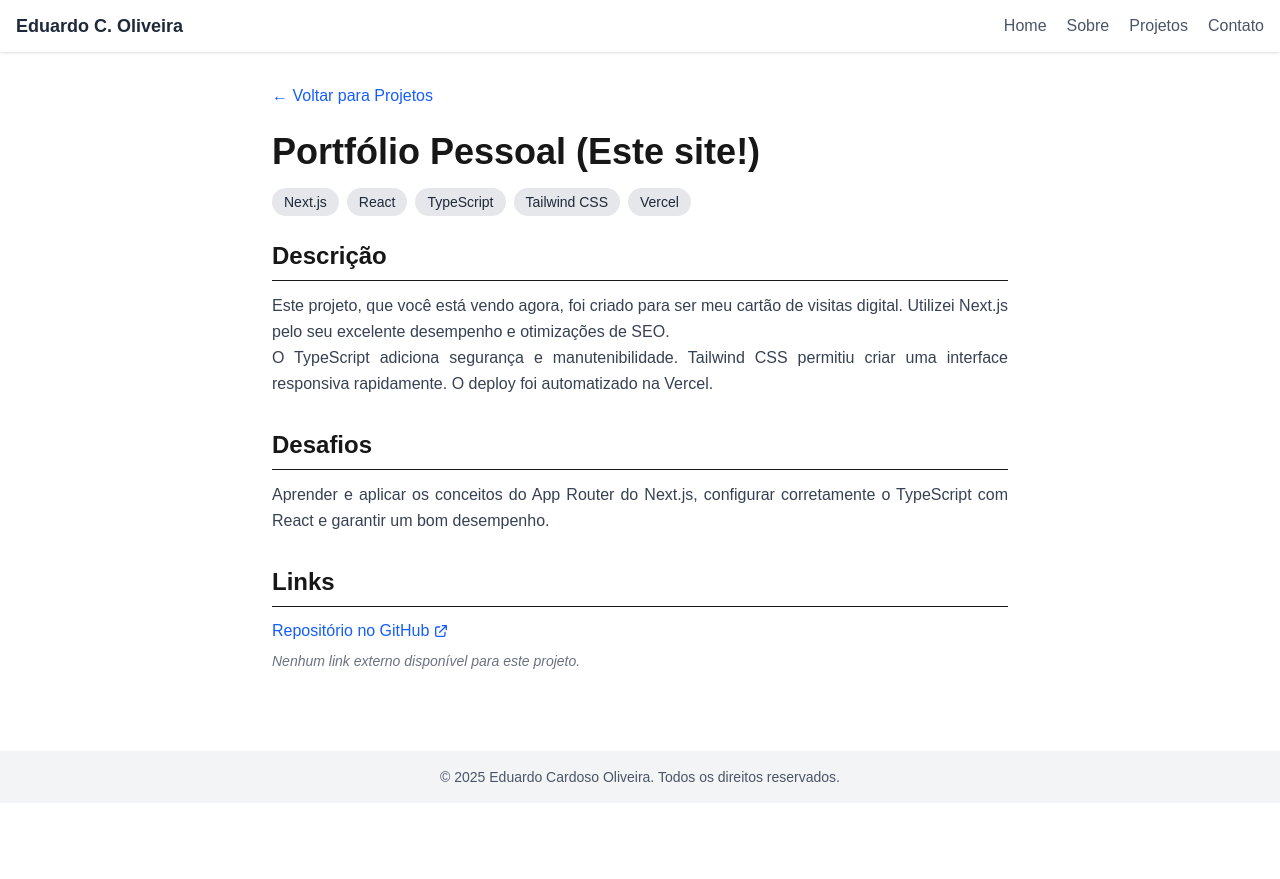
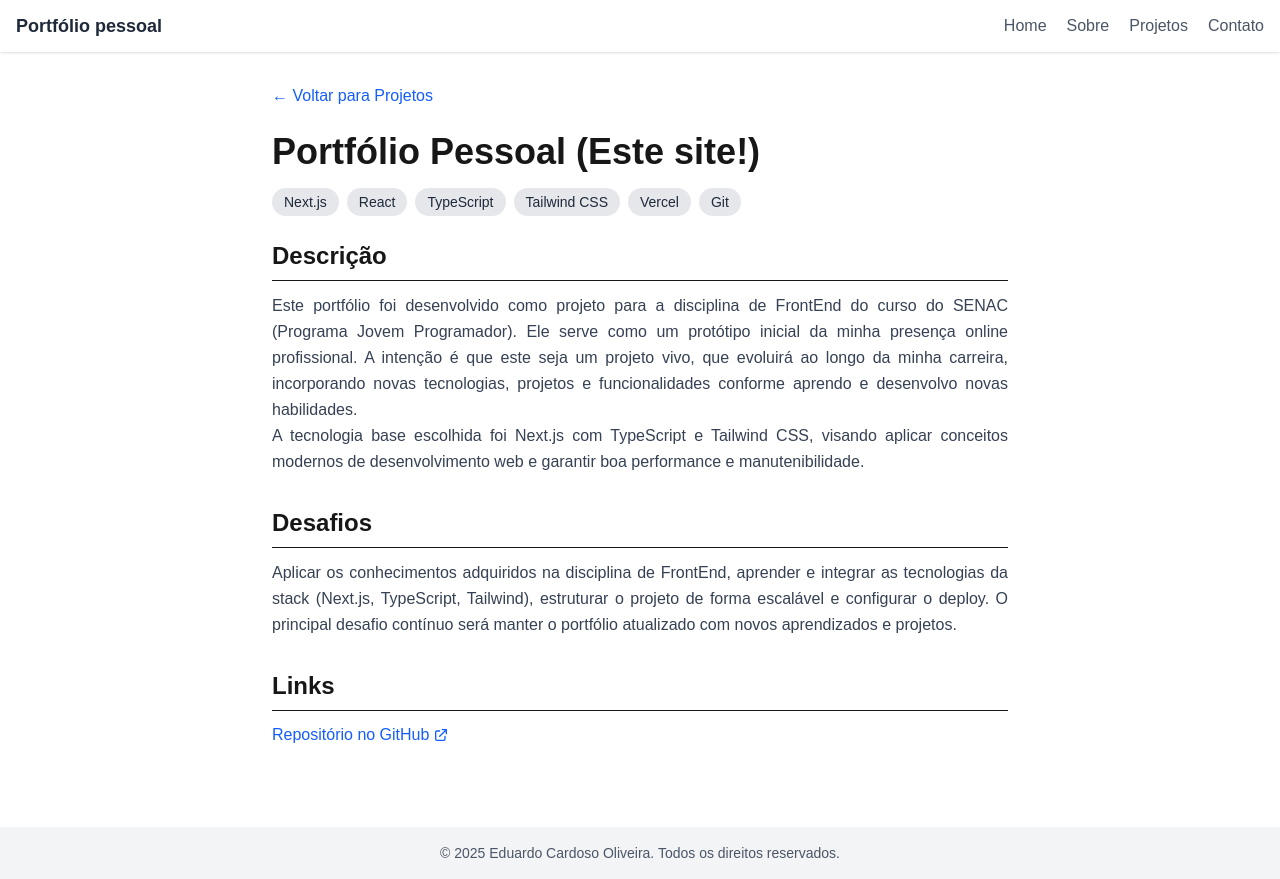
Before and after one commit to EduCardoso22/meu-portfolio, a Next.js app: page /projetos/portfolio-nextjs in a window 1280 px wide. Before the commit the page ends 803 px from the top, so only its background shows below. Built offline with nearby package versions, Linux system fonts and the light colour scheme.

Commit message:
Atualização

```diff
--- a/src/app/projetos/[slug]/page.tsx
+++ b/src/app/projetos/[slug]/page.tsx
@@ -1,48 +1,56 @@
 // src/app/projetos/[slug]/page.tsx
 import Link from 'next/link';
+import React from 'react';
 
 const projetos = [
    {
     id: 'robocode-shigeo-kageyama',
     titulo: 'Robocode - Shigeo Kageyama',
-    descricaoCurta: 'Projeto de um robô para a plataforma Robocode, desenvolvido em Java como atividade da disciplina de Algoritmos e Programação.',
-    descricaoCompleta: `Este projeto foi desenvolvido durante a disciplina de Algoritmos e Programação no curso de ADS do IFSC. O objetivo era criar um robô autônomo para competir na plataforma Robocode.
-Implementei estratégias de movimentação, mira e disparo utilizando a API do Robocode em Java. O robô "Shigeo Kageyama" foca em movimentação evasiva e mira preditiva simples. Foi uma ótima oportunidade para aplicar conceitos de lógica de programação e introdução à inteligência artificial em um ambiente prático e competitivo.`,
-    tecnologias: ['Java', 'Robocode'],
-    desafios: 'Entender a física e as APIs do Robocode, desenvolver uma lógica de combate eficaz e depurar o comportamento do robô em tempo real foram os principais desafios.',
+    descricaoCurta: 'Projeto de um robô para a plataforma Robocode, desenvolvido em Java como atividade da disciplina de Introdução a Computação.', // Mantido
+    // --- DESCRIÇÃO ATUALIZADA ---
+    descricaoCompleta: `Esta foi uma atividade prática realizada na disciplina de Introdução à Computação (IFSC). O objetivo principal foi aplicar os conceitos iniciais de programação em Java, além de exercitar o uso de Git/GitHub para versionamento de código e a familiarização com comandos básicos do sistema operacional Linux. O projeto consistiu em desenvolver a lógica de um robô de combate para a plataforma Robocode.`,
+    tecnologias: ['Java', 'Robocode', 'Git', 'Linux'], // Adicionado Git e Linux
+    // --- DESAFIOS ATUALIZADOS ---
+    desafios: 'O principal desafio foi aprender a utilizar a API específica do Robocode para controlar o robô, juntamente com a prática inicial de versionamento usando Git e comandos no terminal Linux.',
     linkRepositorio: 'https://github.com/EduCardoso22/Shigeo-Kageyama-ROBOCODE.git',
     linkDemo: '#',
   },
   {
     id: 'ifsc-java-poo-exercicios',
     titulo: 'Exercícios de Java POO (IFSC)',
-    descricaoCurta: 'Repositório com listas de exercícios resolvidos da disciplina de Programação Orientada a Objetos em Java (ADS - IFSC).',
-    descricaoCompleta: `Este repositório contém as soluções para as listas de exercícios propostas na disciplina de Programação Orientada a Objetos (POO) do curso de Análise e Desenvolvimento de Sistemas no IFSC.
-Os exercícios abrangem conceitos fundamentais de POO em Java, como classes, objetos, encapsulamento, herança, polimorfismo, interfaces e tratamento de exceções. Serviu como base prática para solidificar o aprendizado teórico da disciplina.`,
-    tecnologias: ['Java', 'POO', 'IDE (Eclipse/IntelliJ)'],
-    desafios: 'Compreender e aplicar corretamente os conceitos de POO para resolver os problemas propostos, especialmente herança e polimorfismo. Manter o código organizado e bem documentado.',
+    descricaoCurta: 'Repositório com listas de exercícios resolvidos da disciplina de Programação Orientada a Objetos em Java (ADS - IFSC).', // Mantido
+    // --- DESCRIÇÃO ATUALIZADA ---
+    descricaoCompleta: `Este repositório está diretamente relacionado à disciplina de Programação Orientada a Objetos (POO), que estou cursando atualmente em Análise e Desenvolvimento de Sistemas (IFSC). Ele abriga as soluções para as listas de exercícios propostas pelo professor durante as aulas, além de outros materiais e anotações úteis. É um projeto em contínuo desenvolvimento, acompanhando o progresso da disciplina.`,
+    tecnologias: ['Java', 'POO', 'IDE (Eclipse/IntelliJ)', 'Git'], // Adicionado Git
+    // --- DESAFIOS ATUALIZADOS ---
+    desafios: 'Aplicar corretamente os conceitos de Programação Orientada a Objetos (encapsulamento, herança, polimorfismo) na resolução dos problemas. Manter o repositório organizado e atualizado conforme as aulas avançam.',
     linkRepositorio: 'https://github.com/EduCardoso22/IFSC-Codespace-ENG-ADS-JAVA-POO.git',
     linkDemo: '#',
   },
   {
     id: 'portfolio-nextjs',
     titulo: 'Portfólio Pessoal (Este site!)',
-    descricaoCurta: 'Desenvolvimento deste portfólio usando Next.js, TypeScript e Tailwind CSS para apresentar minhas habilidades e projetos.',
-    descricaoCompleta: `Este projeto, que você está vendo agora, foi criado para ser meu cartão de visitas digital. Utilizei Next.js pelo seu excelente desempenho e otimizações de SEO.
-O TypeScript adiciona segurança e manutenibilidade. Tailwind CSS permitiu criar uma interface responsiva rapidamente. O deploy foi automatizado na Vercel.`,
-    tecnologias: ['Next.js', 'React', 'TypeScript', 'Tailwind CSS', 'Vercel'],
-    desafios: 'Aprender e aplicar os conceitos do App Router do Next.js, configurar corretamente o TypeScript com React e garantir um bom desempenho.',
+    descricaoCurta: 'Desenvolvimento deste portfólio usando Next.js, TypeScript e Tailwind CSS.', // Mantido
+    // --- DESCRIÇÃO ATUALIZADA ---
+    descricaoCompleta: `Este portfólio foi desenvolvido como projeto para a disciplina de FrontEnd do curso do SENAC (Programa Jovem Programador). Ele serve como um protótipo inicial da minha presença online profissional. A intenção é que este seja um projeto vivo, que evoluirá ao longo da minha carreira, incorporando novas tecnologias, projetos e funcionalidades conforme aprendo e desenvolvo novas habilidades.
+A tecnologia base escolhida foi Next.js com TypeScript e Tailwind CSS, visando aplicar conceitos modernos de desenvolvimento web e garantir boa performance e manutenibilidade.`,
+    tecnologias: ['Next.js', 'React', 'TypeScript', 'Tailwind CSS', 'Vercel', 'Git'], // Adicionado Git
+    // --- DESAFIOS ATUALIZADOS ---
+    desafios: 'Aplicar os conhecimentos adquiridos na disciplina de FrontEnd, aprender e integrar as tecnologias da stack (Next.js, TypeScript, Tailwind), estruturar o projeto de forma escalável e configurar o deploy. O principal desafio contínuo será manter o portfólio atualizado com novos aprendizados e projetos.',
     linkRepositorio: 'https://github.com/EduCardoso22/meu-portfolio',
     linkDemo: '#', // Adicione o link do site quando estiver online
   },
 ];
 
+// Função para buscar os dados do projeto pelo ID (slug)
 function getProjectData(slug: string) {
   return projetos.find((p) => p.id === slug);
 }
 
-export default function ProjetoDetalhePage({ params }: { params: { slug: string } }) {
-  const projeto = getProjectData(params.slug);
+// Componente da página (async para resolver params)
+export default async function ProjetoDetalhePage({ params }: { params: Promise<{ slug: string }> }) {
+  const resolvedParams = await params;
+  const projeto = getProjectData(resolvedParams.slug);
 
   if (!projeto) {
     return (
@@ -55,6 +63,7 @@ export default function ProjetoDetalhePage({ params }: { params: { slug: string
     );
   }
 
+  // Renderização dos detalhes do projeto
   return (
     <main className="container mx-auto px-4 py-8 max-w-3xl">
        <Link href="/projetos" className="text-blue-600 dark:text-blue-400 hover:underline mb-6 inline-block">
@@ -114,9 +123,6 @@ export default function ProjetoDetalhePage({ params }: { params: { slug: string
             </a>
           )}
         </div>
-        {(projeto.linkRepositorio === '#' && !projeto.linkDemo || projeto.linkDemo === '#') && (
-            <p className="text-sm text-gray-500 dark:text-gray-400 italic mt-2">Nenhum link externo disponível para este projeto.</p>
-        )}
          {(!projeto.linkRepositorio || projeto.linkRepositorio === '#') && (!projeto.linkDemo || projeto.linkDemo === '#') && (
             <p className="text-sm text-gray-500 dark:text-gray-400 italic mt-2">Nenhum link externo disponível para este projeto.</p>
         )}
@@ -125,8 +131,10 @@ export default function ProjetoDetalhePage({ params }: { params: { slug: string
   );
 }
 
-export async function generateMetadata({ params }: { params: { slug: string } }) {
-  const projeto = getProjectData(params.slug);
+// Metadata dinâmica (async para resolver params)
+export async function generateMetadata({ params }: { params: Promise<{ slug: string }> }) {
+  const resolvedParams = await params;
+  const projeto = getProjectData(resolvedParams.slug);
   return {
     title: `${projeto?.titulo ?? 'Projeto'} - Eduardo Oliveira`,
   };
--- a/src/app/projetos/page.tsx
+++ b/src/app/projetos/page.tsx
@@ -1,6 +1,7 @@
 // src/app/projetos/page.tsx
 import Link from 'next/link';
 
+// Lista atualizada dos seus projetos
 const projetos = [
   {
     id: 'robocode-shigeo-kageyama',
@@ -20,6 +21,7 @@ const projetos = [
     descricaoCurta: 'Desenvolvimento deste portfólio usando Next.js, TypeScript e Tailwind CSS para apresentar minhas habilidades e projetos.',
     tecnologias: ['Next.js', 'React', 'TypeScript', 'Tailwind CSS'],
   },
+  // Adicione mais projetos aqui se tiver
 ];
 
 export default function ProjetosPage() {
@@ -30,18 +32,23 @@ export default function ProjetosPage() {
       </h1>
 
       <div className="grid grid-cols-1 md:grid-cols-2 lg:grid-cols-3 gap-6">
+        {/* Loop que gera um card para cada projeto na lista acima */}
         {projetos.map((projeto) => (
           <div
             key={projeto.id}
             className="bg-white dark:bg-gray-800 rounded-xl shadow-md hover:shadow-xl transition-all duration-300 border border-gray-100 dark:border-gray-700 flex flex-col overflow-hidden group"
           >
+            {/* Seção de conteúdo do card */}
             <div className="p-6 flex flex-col flex-grow">
+              {/* Título do Projeto */}
               <h3 className="text-xl font-semibold mb-2 text-gray-900 dark:text-white group-hover:text-blue-600 transition-colors">
                 {projeto.titulo}
               </h3>
+              {/* Descrição Curta */}
               <p className="text-gray-600 dark:text-gray-400 mb-4 text-sm flex-grow">
                 {projeto.descricaoCurta}
               </p>
+              {/* Tecnologias (Badges) */}
               <div className="flex flex-wrap gap-2 mb-4 mt-auto">
                 {projeto.tecnologias.map((tech) => (
                   <span
@@ -52,6 +59,7 @@ export default function ProjetosPage() {
                   </span>
                 ))}
               </div>
+              {/* Link para Detalhes */}
               <Link
                 href={`/projetos/${projeto.id}`}
                 className="text-blue-600 dark:text-blue-400 hover:underline mt-2 text-sm font-medium opacity-80 group-hover:opacity-100 transition-opacity"
@@ -65,3 +73,9 @@ export default function ProjetosPage() {
     </main>
   );
 }
+
+// Metadata opcional para a página (título da aba)
+export const metadata = {
+    title: "Projetos - Eduardo Oliveira",
+    description: "Explore os projetos desenvolvidos por Eduardo Cardoso Oliveira.",
+};
--- a/src/components/navbar.tsx
+++ b/src/components/navbar.tsx
@@ -1,15 +1,20 @@
-// src/components/Navbar.tsx
+// src/components/navbar.tsx
 import Link from 'next/link';
 
 export default function Navbar() {
   return (
     <nav className="bg-white dark:bg-gray-900 shadow-sm sticky top-0 z-50">
       <div className="container mx-auto px-4 py-3 flex justify-between items-center">
+        {/* === ALTERNATIVA 3: "Portfólio" === */}
         <Link href="/" className="text-lg font-semibold text-gray-800 dark:text-white hover:text-blue-600 transition-colors">
-          Eduardo C. Oliveira
+          Portfólio pessoal
         </Link>
+        {/* ================================ */}
+
+        {/* Links */}
         <div className="space-x-5">
-          <Link href="/" className="text-gray-600 dark:text-gray-300 hover:text-blue-600 dark:hover:text-blue-400 transition-colors pb-1 border-b-2 border-transparent hover:border-blue-500">
+          {/* ... (links Home, Sobre, Projetos, Contato) ... */}
+           <Link href="/" className="text-gray-600 dark:text-gray-300 hover:text-blue-600 dark:hover:text-blue-400 transition-colors pb-1 border-b-2 border-transparent hover:border-blue-500">
             Home
           </Link>
           <Link href="/sobre" className="text-gray-600 dark:text-gray-300 hover:text-blue-600 dark:hover:text-blue-400 transition-colors pb-1 border-b-2 border-transparent hover:border-blue-500">
```
Also changed, not shown: src/app/contato/page.tsx (line endings or trailing spaces).
